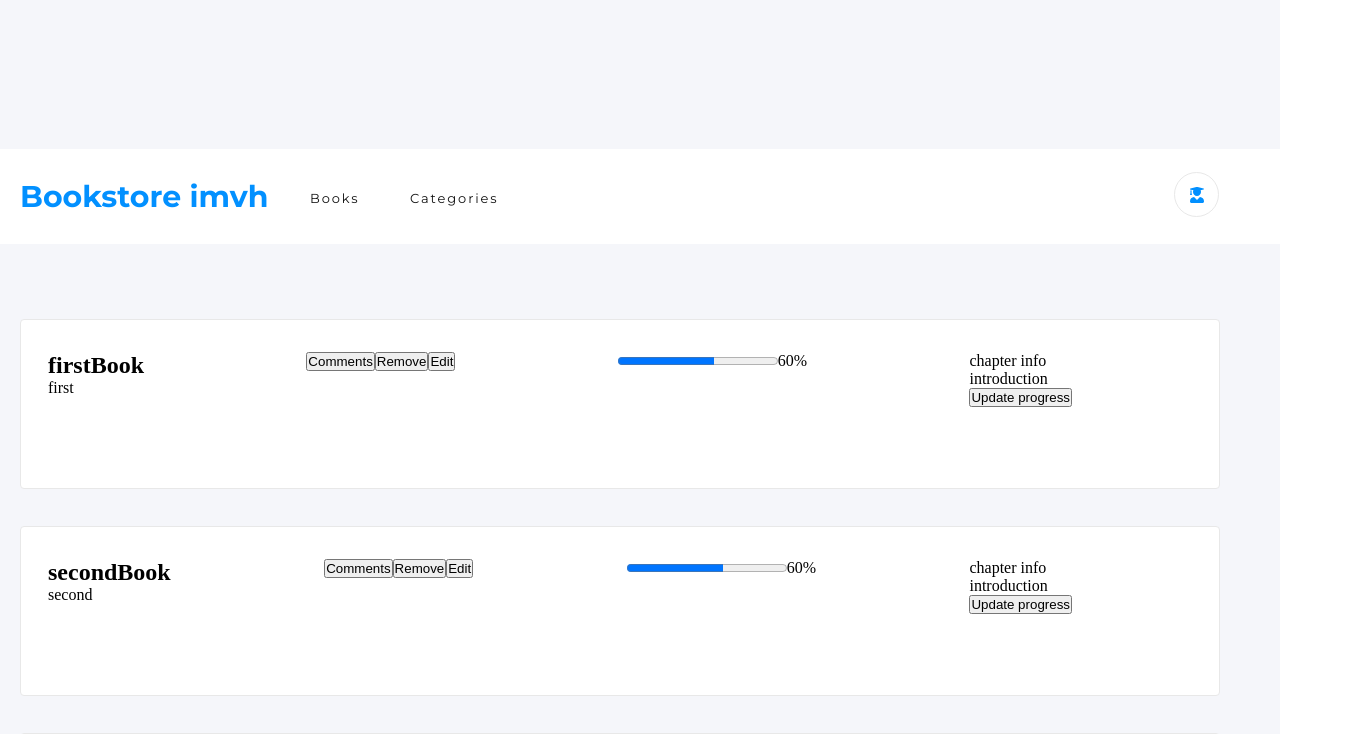
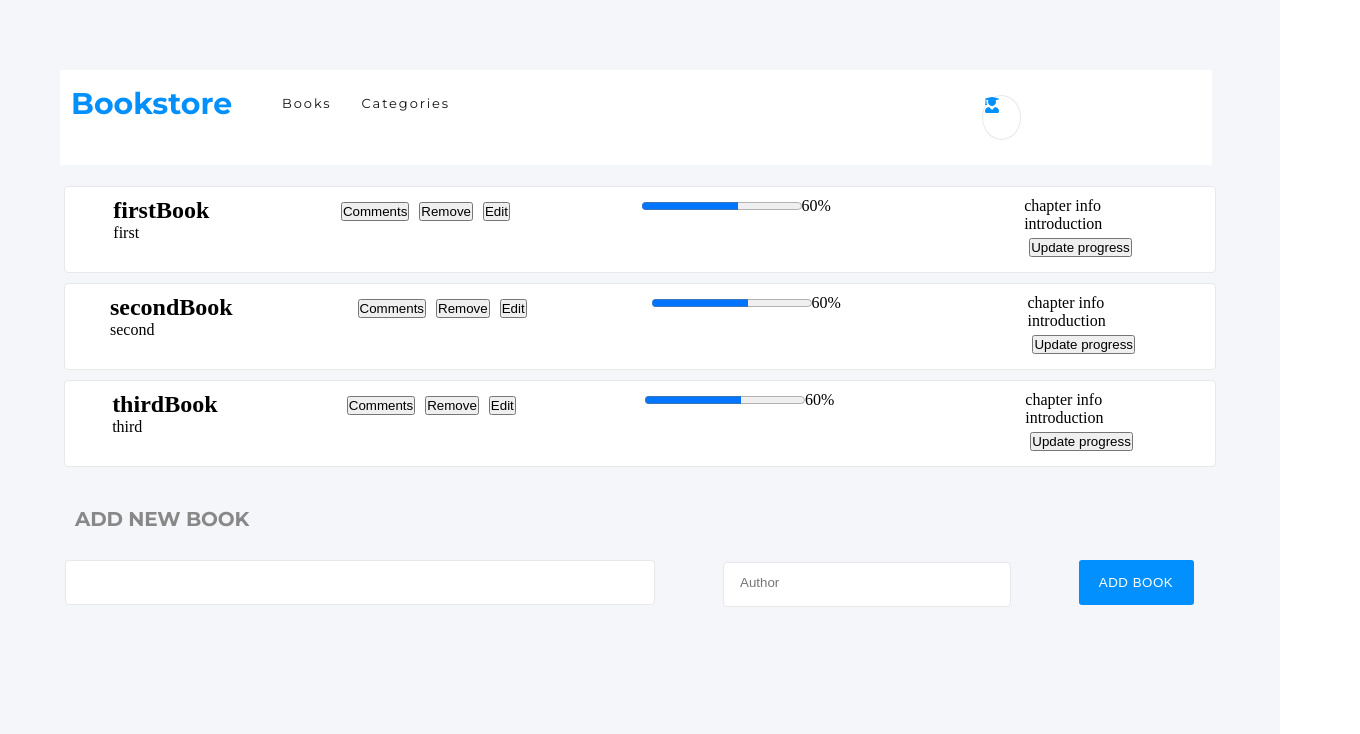
Before and after one commit to ivanmvh/bookstore-ivanmvh, a React (Create React App) app: page / in a window 1280 px wide. Shown: the top 734 px of the page, 1360 px wide, since content can reach past the window. Built offline with nearby package versions, Linux system fonts and the light colour scheme.

Commit message:
Do reviewer tips

```diff
--- a/src/Pages/Categories.jsx
+++ b/src/Pages/Categories.jsx
@@ -1,5 +1,5 @@
 const Categories = () => (
-  <h1>Check status</h1>
+  <button type="button">Check status</button>
 );
 
 export default Categories;
--- a/src/components/Navbar.js
+++ b/src/components/Navbar.js
@@ -4,7 +4,7 @@ import { FaUserGraduate } from 'react-icons/fa';
 const Navbar = () => (
   <div className="navBar">
     <ul className="nav">
-      <p className="logo">Bookstore imvh</p>
+      <p className="logo">Bookstore</p>
       <li className="navLink"><Link to="/">Books</Link></li>
       <li className="navLink"><Link to="/categories">Categories</Link></li>
       <div className="userBtn"><FaUserGraduate style={{ color: '#0290ff' }} /></div>
--- a/src/styles.css
+++ b/src/styles.css
@@ -21,20 +21,19 @@
 }
 
 #root {
-  width: 100rem;
+  width: 100vw;
   height: 89.625rem;
-  padding-top: 9.313rem;
+  padding-top: 50px;
   background-color: var(--pale-grey);
-  max-width: 100%;
   display: flex;
   justify-content: center;
 }
 
 .navBar {
-  width: 87.5rem;
+  width: 90vw;
   height: 5.938rem;
-  margin: 0 0 2.375rem;
-  padding: 1.438rem 6.188rem 1.688rem 6.25rem;
+  margin: 20px 1px 10px 1px;
+  padding: 5px 5px 5px 1px;
   background-color: #fff;
 }
 
@@ -44,7 +43,7 @@
 
 .logo {
   height: 2.313rem;
-  margin: 0.375rem 2.6rem 0.125rem 0;
+  margin: 10px 40px 10px 10px;
   font-family: 'Montserrat', sans-serif;
   font-size: 1.875rem;
   font-weight: bold;
@@ -56,9 +55,9 @@
 }
 
 .navLink {
-  width: 3.688rem;
+  width: auto;
   height: 1rem;
-  margin: 1.125rem 2.563rem 0.688rem 0;
+  margin: 20px 20px 10px 10px;
   font-family: 'Montserrat', sans-serif;
   font-size: 0.813rem;
   font-weight: normal;
@@ -76,19 +75,18 @@ a {
 }
 
 .userBtn {
-  width: 2.813rem;
   height: 2.813rem;
-  margin: 0 0 0 41.5rem;
-  padding: 0.875rem;
+  margin: 20px 0 0 40vw;
+  padding: 1px 20px 20px 1px;
   border: solid 1px #e8e8e8;
   border-radius: 100%;
 }
 
 .booksPage {
-  width: 87.5rem;
+  width: 90vw;
   height: 68.563rem;
-  margin: 0 2.5rem 4.063rem 0;
-  padding: 0 0 49.625rem;
+  margin: 5px 5px 5px 5px;
+  padding: 1px 1px 1px 1px;
   border-radius: 4px;
   box-shadow: 0 0 60px 0 var(--black-5);
   background-color: var(--fff);
@@ -98,29 +96,35 @@ a {
 }
 
 .bookList {
-  width: 100%;
+  width: 100vw;
 }
 
 .book {
-  width: 75rem;
-  height: 10.625rem;
-  margin: 2.313rem 6.25rem 0;
-  padding: 2rem 9.188rem 1.625rem 1.688rem;
+  width: 90vw;
+  height: auto;
+  margin: 10px 10px 10px 10px;
+  padding: 10px 40px 10px 10px;
   border-radius: 4px;
   border: solid 1px #e8e8e8;
   background-color: #fff;
   display: flex;
-  justify-content: space-between;
+  justify-content: space-around;
+  column-gap: 50px;
+}
+
+.bookActions {
+  margin: 0;
 }
 
 .formContainer {
-  margin-top: 4.438rem;
+  margin-top: 20px;
+  margin-bottom: 100px;
 }
 
 .formTitle {
-  width: 10.875rem;
+  width: 30%;
   height: 1.5rem;
-  margin: 1.813rem 32.75rem 1.188rem 0;
+  margin: 10px 5px 10px 10px;
   font-family: 'Montserrat', sans-serif;
   font-size: 1.25rem;
   font-weight: bold;
@@ -132,7 +136,7 @@ a {
 }
 
 .bookTitleForm {
-  width: 41.5rem;
+  width: 50%;
   height: 2.813rem;
   margin: 1.188rem 2.125rem 0 0;
   padding: 0.813rem 35.688rem 0.813rem 1.063rem;
@@ -142,7 +146,7 @@ a {
 }
 
 .bookAuthorForm {
-  width: 17.813rem;
+  width: 25%;
   height: 2.813rem;
   margin: 1.188rem 2.125rem 0;
   padding: 0.375rem 0.938rem 0.563rem 1rem;
@@ -152,10 +156,10 @@ a {
 }
 
 .addBtn {
-  width: 11.5rem;
+  width: 10%;
   height: 2.813rem;
   margin: 1.188rem 0 0 2.125rem;
-  padding: 0.801rem 1.188rem 0.886rem 1.375rem;
+  padding: 4px 20px 4px 20px;
   border-radius: 3px;
   background-color: var(--azure);
   line-height: normal;
@@ -165,3 +169,11 @@ a {
   cursor: pointer;
   border: none;
 }
+
+.progressBlock {
+  width: 20vw;
+}
+
+button {
+  margin: 5px;
+}
```
